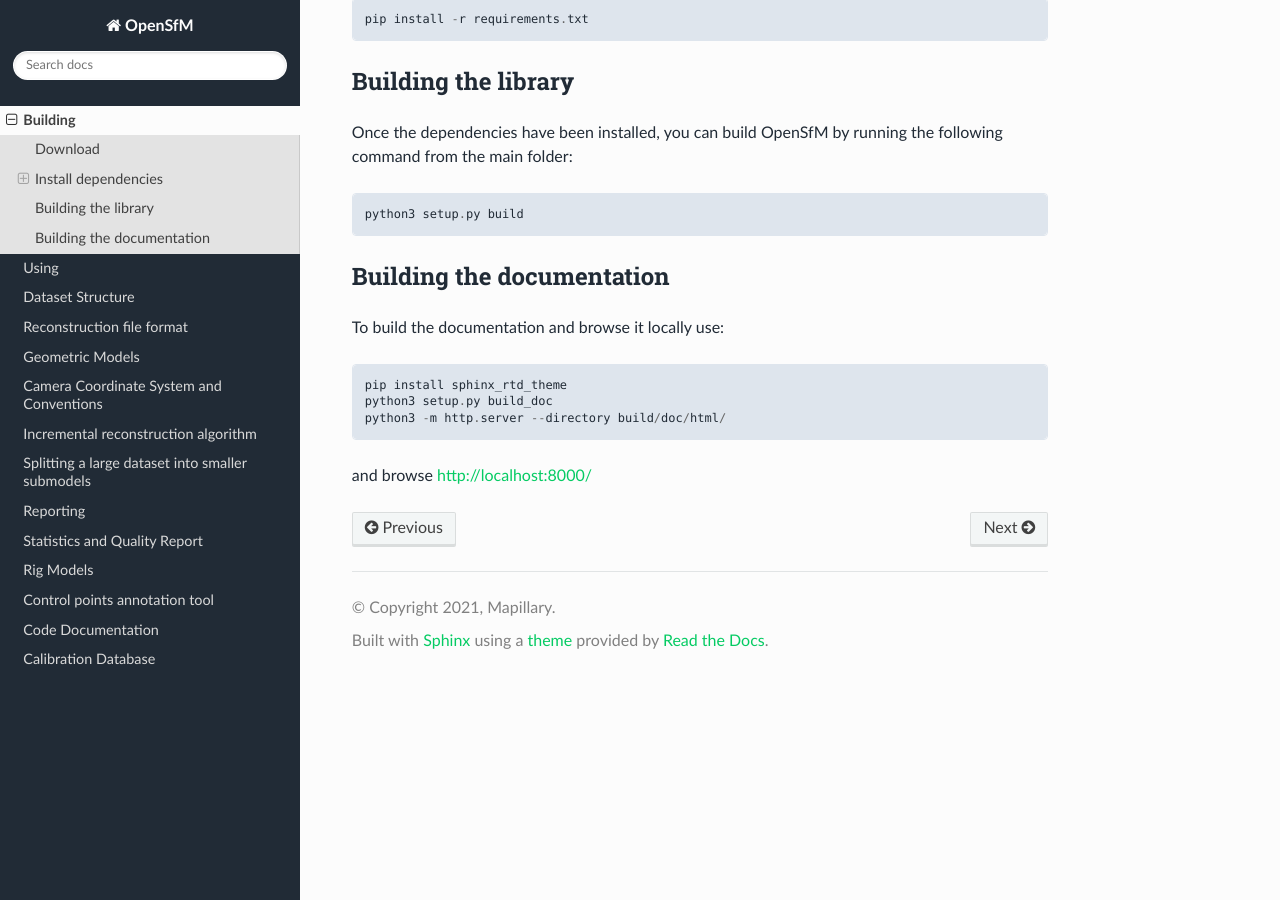
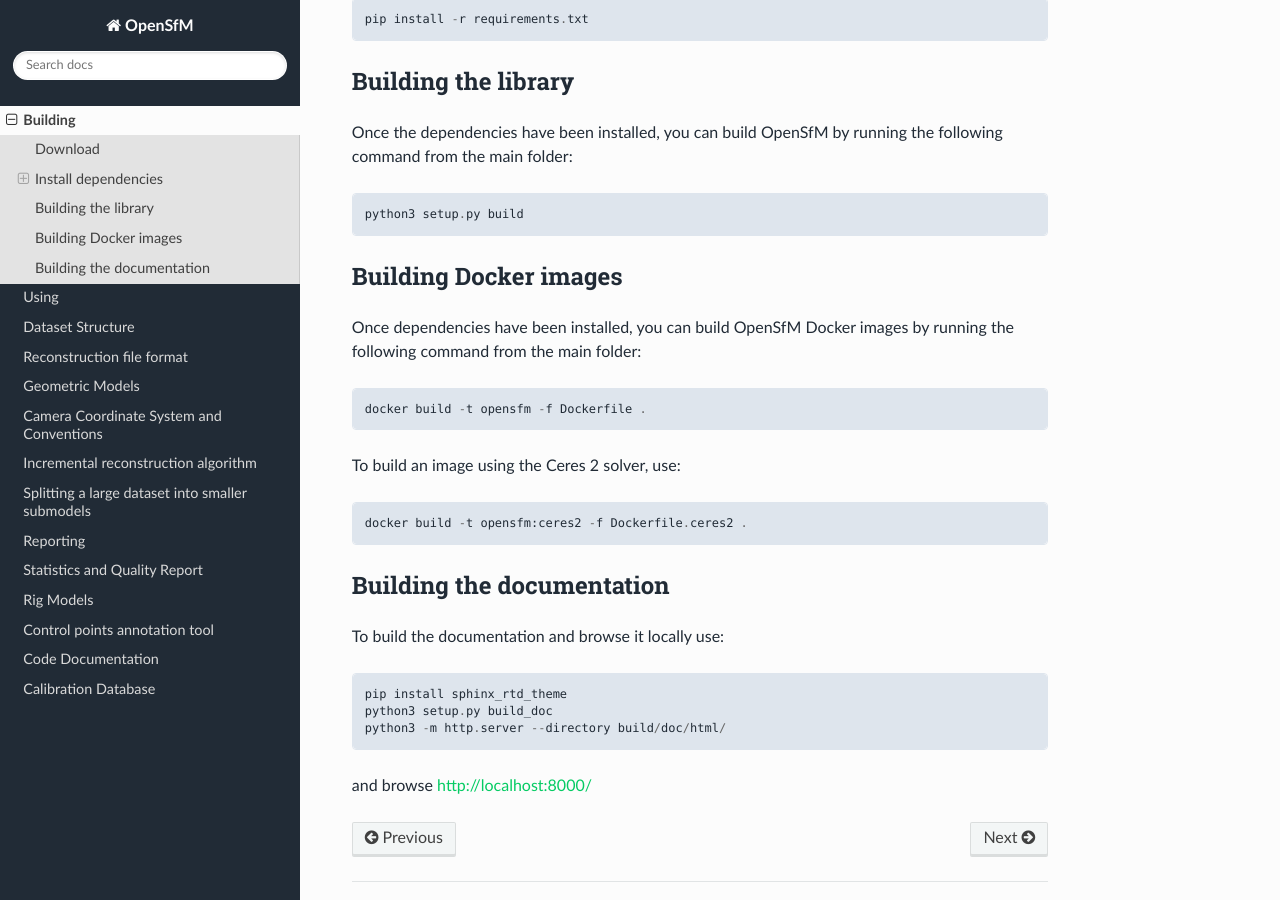
Before and after one commit to mapillary/OpenSfM, a Sphinx documentation site: the page built from doc/source/building.rst, in a window 1280 px wide and 900 px high, scrolled down 2619 px. Built offline with Sphinx 7.4.7 and the Read the Docs theme 2.0.0, drawn with Linux system fonts in a browser that asks for light colours.

Commit message:
Describing how to build Docker images

```diff
--- a/doc/source/building.rst
+++ b/doc/source/building.rst
@@ -108,6 +108,16 @@
 
     python3 setup.py build
 
+Building Docker images
+----------------------
+
+Once dependencies have been installed, you can build OpenSfM Docker images by running the following command from the main folder::
+
+    docker build -t opensfm -f Dockerfile .
+
+To build an image using the Ceres 2 solver, use::
+
+  docker build -t opensfm:ceres2 -f Dockerfile.ceres2 .
 
 Building the documentation
 --------------------------
```
